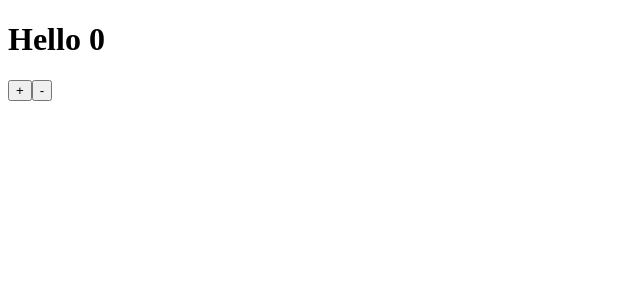
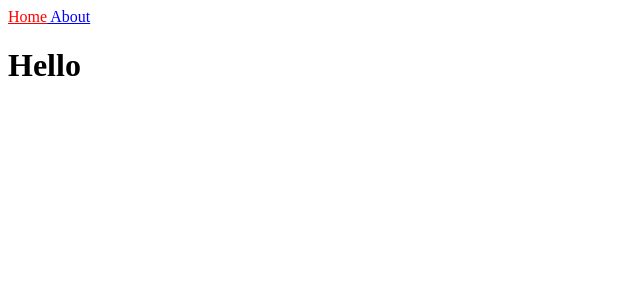
Before and after one commit to bopboy/nextjs-practice, a Next.js app: page / in a window 1280 px wide. Shown: the top 300 px of the page, without its empty margins (0-640 px from the left). Built offline with nearby package versions, Linux system fonts and the light colour scheme.

Commit message:
07 라우팅

```diff
--- /dev/null
+++ b/components/navBar.js
@@ -0,0 +1,13 @@
+import Link from "next/link";
+import { useRouter } from "next/router";
+
+export default function NavBar() {
+    const router = useRouter()
+    console.log(router)
+    return (
+        <nav>
+            <Link href="/"><a style={{ color: router.pathname === "/" ? "red" : "blue" }}>Home</a></Link>
+            <Link href="/about"><a style={{ color: router.pathname === "/about" ? "red" : "blue" }}> About</a></Link>
+        </nav>
+    )
+}
--- a/pages/about.js
+++ b/pages/about.js
@@ -1,6 +1,9 @@
+import NavBar from "../components/navBar";
+
 export default function About() {
     return (
         <div>
+            <NavBar />
             <h1>About</h1>
         </div>
     )
--- a/pages/index.js
+++ b/pages/index.js
@@ -1,12 +1,11 @@
 import { useState } from "react"
+import NavBar from "../components/navBar"
 
 export default function Home() {
-    const [counter, setCounter] = useState(0)
     return (
         <div>
-            <h1>Hello {counter}</h1>
-            <button onClick={() => setCounter(prev => prev + 1)}>+</button>
-            <button onClick={() => setCounter(prev => prev - 1)}>-</button>
+            <NavBar />
+            <h1>Hello</h1>
         </div>
     )
 }
```
